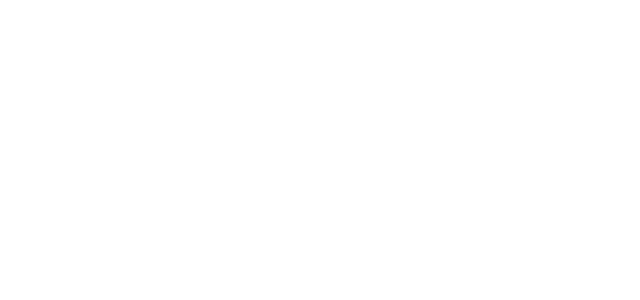
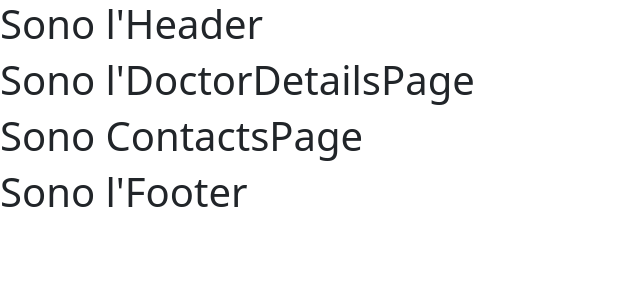
Before and after one commit to FrancescoCialfiDev/B-Doctor-fe, a React (Vite) app: page /doctors/1/contacts in a window 1280 px wide. Before the commit this address had no page. Shown: the top 300 px of the page, without its empty margins (0-640 px from the left). Built offline with nearby package versions, Linux system fonts and the light colour scheme.

Commit message:
add reviewsPage and contactsPage and our routes

```diff
--- a/src/App.jsx
+++ b/src/App.jsx
@@ -4,11 +4,10 @@
 import DoctorsPage from "./pages/DoctorsPage.jsx"
 import DoctorDetailsPage from "./pages/DoctorDetailsPage.jsx"
 import ReviewsPage from "./pages/ReviewsPage.jsx"
+import ContactsPage from "./pages/ContactsPage.jsx"
 
 export default function App() {
-
   return (
-    <>
     <BrowserRouter>
       <Routes>
         <Route element={<DefaultLayout />}>
@@ -16,12 +15,14 @@
 
           <Route path="/doctors">
             <Route index element={<DoctorsPage />} />
-              <Route path=":id" element={<DoctorDetailsPage />} />
+            <Route path=":id" element={<DoctorDetailsPage />}>
+              <Route path="reviews" element={<ReviewsPage />} />
+              <Route path="contacts" element={<ContactsPage />} />
+            </Route>
           </Route>
 
         </Route>
       </Routes>
     </BrowserRouter>
-    </>
   )
 }
--- /dev/null
+++ b/src/pages/ContactsPage.jsx
@@ -0,0 +1,8 @@
+
+export default function ContactsPage() {
+    return (
+        <>
+            <h1>Sono ContactsPage</h1>
+        </>
+    )
+}
--- a/src/pages/DoctorDetailsPage.jsx
+++ b/src/pages/DoctorDetailsPage.jsx
@@ -1,8 +1,10 @@
+import { Outlet } from "react-router-dom"
 
 export default function DoctorDetailsPage() {
     return (
         <>
             <h1>Sono l'DoctorDetailsPage</h1>
+            <Outlet/>
         </>
     )
 }
```
Lines whose indentation alone changed are shown as unchanged.
